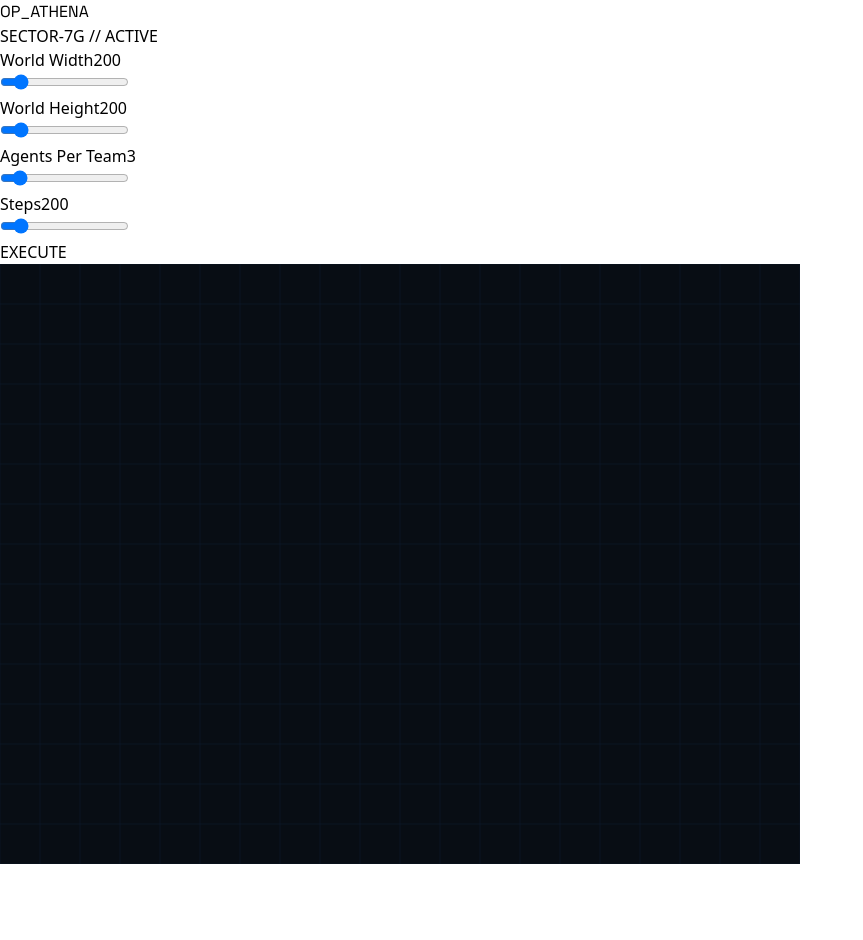
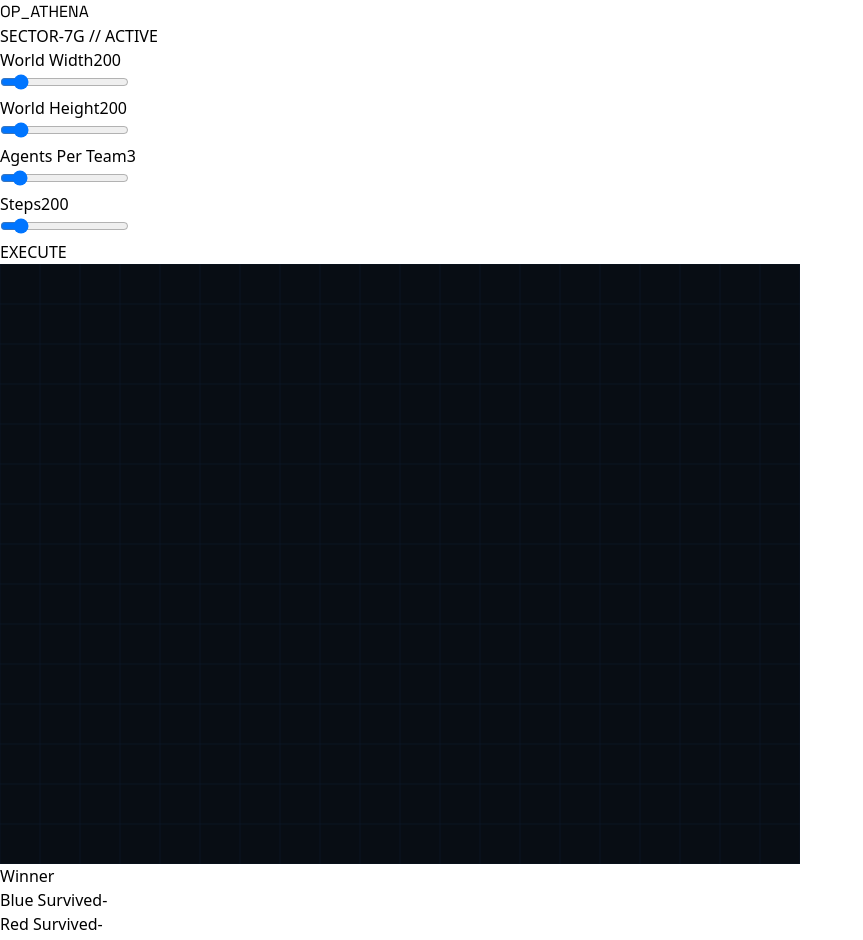
Before and after one commit to Timz-creator/Athena, a React (Vite) app in the folder frontend/: page / in a window 1280 px wide. Shown: the top 940 px of the page, without its empty margins (0-863 px from the left). Before the commit the page ends 864 px from the top, so only its background shows below. Built offline with nearby package versions, Linux system fonts and the light colour scheme.

Commit message:
feat: added result components to frontend

```diff
--- a/frontend/src/App.jsx
+++ b/frontend/src/App.jsx
@@ -1,6 +1,7 @@
 import { useState } from "react";
 import Sidebar from "./components/Sidebar";
 import Canvas from "./components/Canvas";
+import Results from "./components/Results";
 
 function App() {
   const [params, setParams] = useState({
@@ -32,11 +33,14 @@ function App() {
         setParams={setParams}
         onExecute={handleExecute}
       />
-      <div className="ml-[280px] flex-grow">
-        <Canvas
-          agents={results ? results.agents : []}
-          worldSize={{ width: params.width, height: params.height }}
-        />
+      <div className="ml-[280px] flex-grow min-h-0 flex flex-col">
+        <div className="flex-grow min-h-0">
+          <Canvas
+            agents={results ? results.agents : []}
+            worldSize={{ width: params.width, height: params.height }}
+          />
+        </div>
+        <Results results={results} />
       </div>
     </div>
   );
--- /dev/null
+++ b/frontend/src/components/Results.jsx
@@ -0,0 +1,61 @@
+function Results({ results }) {
+  const hasResults = Boolean(results);
+
+  const winnerColour =
+    results?.winner === "blue"
+      ? "#00aaff"
+      : results?.winner === "red"
+        ? "#ff3333"
+        : "#ffffff";
+
+  return (
+    <div className="flex items-center gap-8 px-8 py-3 border-t border-[#1a1a1a] bg-[#0e0e0e]">
+      <div className="flex flex-col">
+        <span className="text-[8px] uppercase tracking-widest text-[#bbc9cf] opacity-50">
+          Winner
+        </span>
+        <span
+          className="text-xs font-bold tracking-widest"
+          style={{ color: winnerColour }}
+        >
+          {hasResults ? `${results.winner.toUpperCase()} // VICTORY` : "PENDING"}
+        </span>
+      </div>
+
+      <div className="w-px h-6 bg-[#1a1a1a]" />
+
+      <div className="flex flex-col">
+        <span className="text-[8px] uppercase tracking-widest text-[#bbc9cf] opacity-50">
+          Blue Survived
+        </span>
+        <span className="text-xs font-bold text-[#00aaff] tracking-widest">
+          {hasResults ? results.blue_survived : "-"}
+        </span>
+      </div>
+
+      <div className="w-px h-6 bg-[#1a1a1a]" />
+
+      <div className="flex flex-col">
+        <span className="text-[8px] uppercase tracking-widest text-[#bbc9cf] opacity-50">
+          Red Survived
+        </span>
+        <span className="text-xs font-bold text-[#ff3333] tracking-widest">
+          {hasResults ? results.red_survived : "-"}
+        </span>
+      </div>
+
+      <div className="w-px h-6 bg-[#1a1a1a]" />
+
+      <div className="flex flex-col">
+        <span className="text-[8px] uppercase tracking-widest text-[#bbc9cf] opacity-50">
+          Total Agents
+        </span>
+        <span className="text-xs font-bold text-white tracking-widest">
+          {hasResults ? results.agents.length : "-"}
+        </span>
+      </div>
+    </div>
+  );
+}
+
+export default Results;
```
